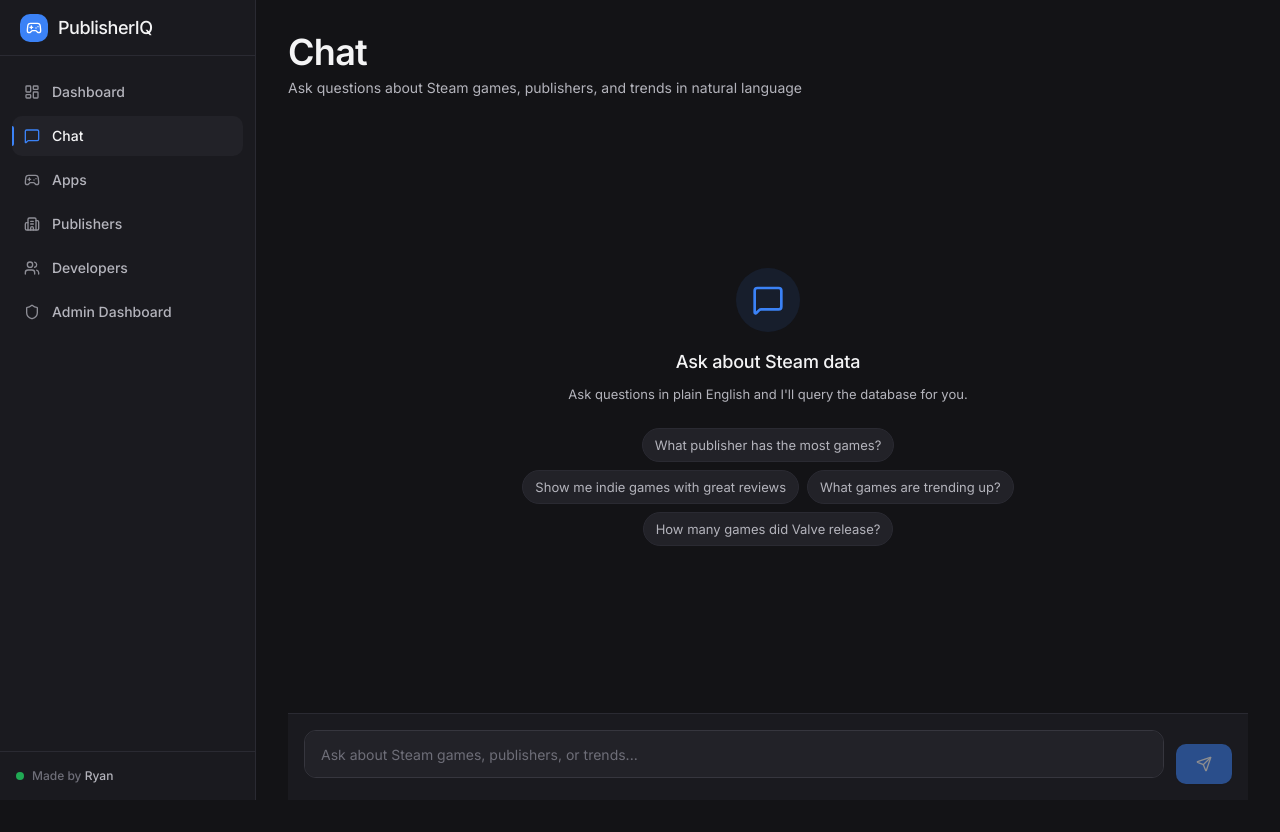
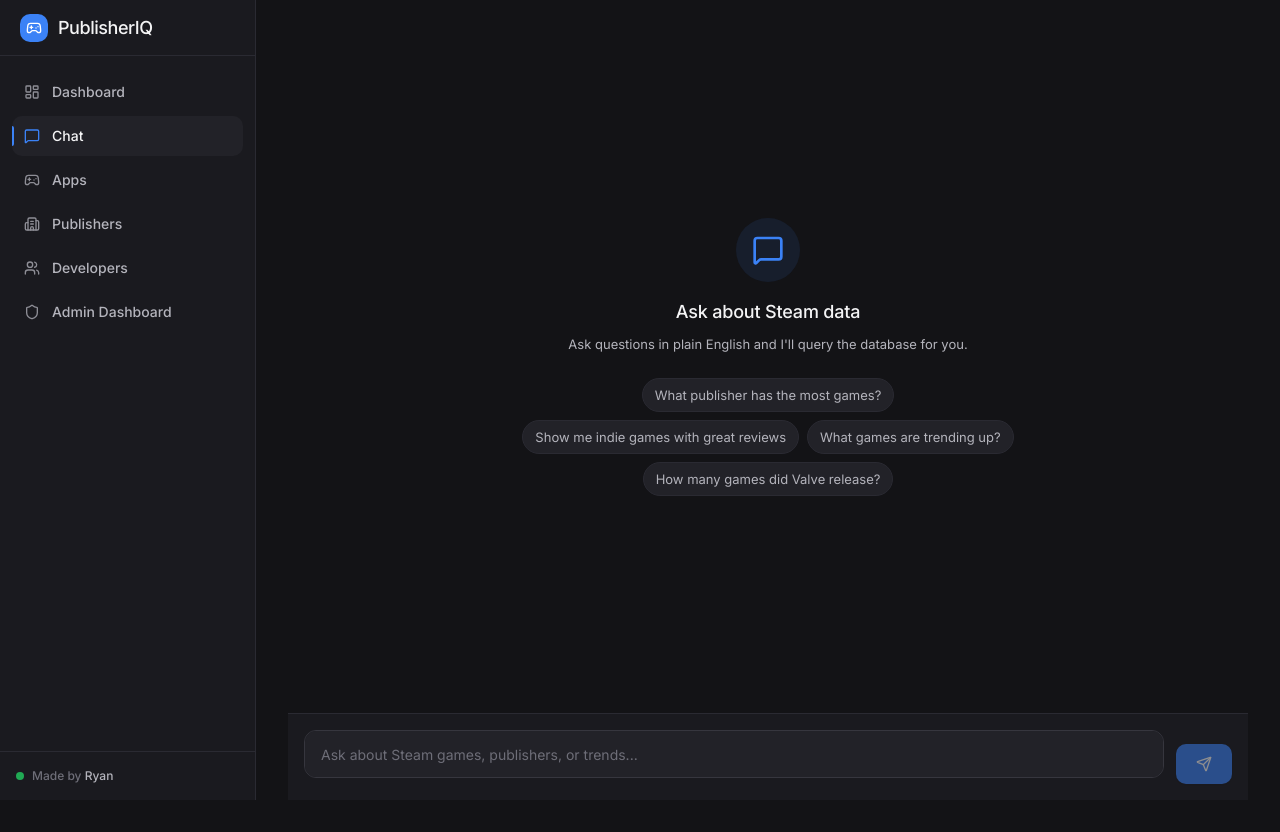
Before and after one commit to draknorr/publisheriq, a Next.js app in the folder apps/admin/: page /chat in a window 1280 px wide. Built offline with nearby package versions, Linux system fonts and the light colour scheme.

Commit message:
Remove page headers from dashboard and chat pages
🤖 Generated with [Claude Code](https://claude.com/claude-code)

Co-Authored-By: Claude Opus 4.5 <noreply@anthropic.com>

```diff
--- a/apps/admin/src/app/(main)/chat/page.tsx
+++ b/apps/admin/src/app/(main)/chat/page.tsx
@@ -1,4 +1,3 @@
-import { PageHeader } from '@/components/layout';
 import { ChatContainer } from '@/components/chat';
 
 export const dynamic = 'force-dynamic';
@@ -12,10 +11,6 @@ export default async function ChatPage({
 
   return (
     <div className="h-[calc(100vh-2rem)] flex flex-col">
-      <PageHeader
-        title="Chat"
-        description="Ask questions about Steam games, publishers, and trends in natural language"
-      />
       <ChatContainer initialQuery={initialQuery} />
     </div>
   );
--- a/apps/admin/src/app/(main)/page.tsx
+++ b/apps/admin/src/app/(main)/page.tsx
@@ -1,7 +1,7 @@
 import Link from 'next/link';
 import { getSupabase, isSupabaseConfigured } from '@/lib/supabase';
 import { ConfigurationRequired } from '@/components/ConfigurationRequired';
-import { PageHeader, Section, Grid } from '@/components/layout';
+import { Section, Grid } from '@/components/layout';
 import { Card } from '@/components/ui';
 import { Gamepad2, Building2, Users, ArrowRight } from 'lucide-react';
 import { DashboardSearch } from './DashboardSearch';
@@ -70,11 +70,6 @@ export default async function DashboardPage() {
 
   return (
     <div>
-      <PageHeader
-        title="Dashboard"
-        description="Explore Steam game data with natural language"
-      />
-
       {/* Search Hero Section */}
       <DashboardSearch />
 
```
